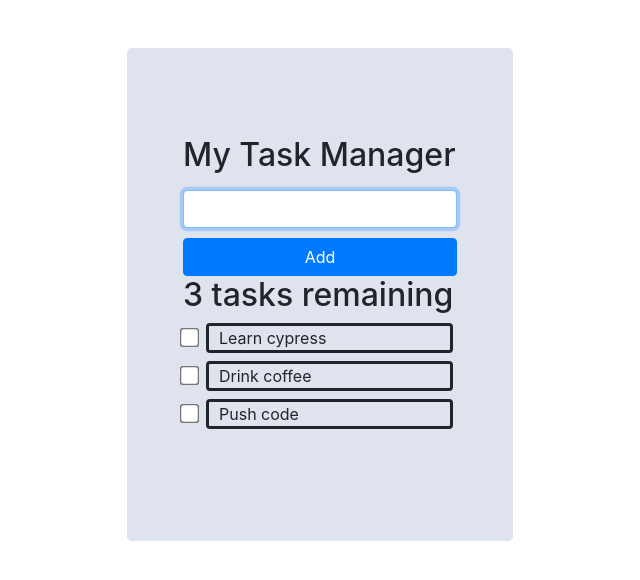
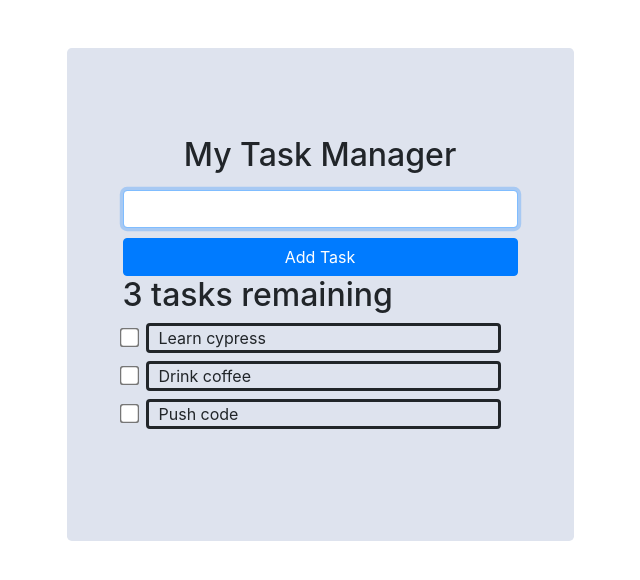
Before and after one commit to ryan-at-cypress/cypress-react-task, a React (Create React App) app: page / in a window 1280 px wide. Shown: the top 580 px of the page, without its empty margins (320-960 px from the left). Built offline with nearby package versions, Linux system fonts and the light colour scheme.

Commit message:
update package

```diff
--- a/src/App.js
+++ b/src/App.js
@@ -7,6 +7,7 @@ import { nanoid } from "nanoid";
 import Jumbotron from 'react-bootstrap/Jumbotron';
 import Container from 'react-bootstrap/Container';
 import Row from 'react-bootstrap/Row';
+import Col from 'react-bootstrap/Col';
 
 function App(props) {
 
@@ -108,6 +109,7 @@ function App(props) {
   return (
     <Container className="p-5">
       <Row className="justify-content-md-center">
+      <Col xs={6}>
           <div className="todoapp stack-large">
             <Jumbotron>
               <Container fluid className="p-4">
@@ -123,6 +125,7 @@ function App(props) {
               </Container>
             </Jumbotron>
           </div>
+        </Col>
       </Row>
     </Container>
   );
--- a/src/components/AddTodo.js
+++ b/src/components/AddTodo.js
@@ -30,11 +30,13 @@ function AddTodo(props) {
 
   return (
     <Form onSubmit={handleSubmit}>
-      <h2 className="label-wrapper">
-        <label htmlFor="new-todo-input" className="label__lg">
-          My Task Manager
-        </label>
-      </h2>
+      <div className="header-text">
+        <h2 className="label-wrapper">
+          <label htmlFor="new-todo-input" className="label__lg">
+            My Task Manager
+          </label>
+        </h2>
+      </div>
       <Form.Control
         type="text"
         id="new-todo-input"
@@ -48,7 +50,7 @@ function AddTodo(props) {
       />
       <div>
       <Button type="submit" className="btn btn__primary btn-block" id="add_task">
-        Add
+        Add Task
       </Button>
       </div>
     </Form>
--- a/src/index.css
+++ b/src/index.css
@@ -19,7 +19,7 @@ white-space: nowrap;
     cursor: pointer;
     border: solid;
     border-radius: 4px;
-    width:90%;
+    width: 90%;
 }
 
 .jumbotron {
@@ -41,3 +41,7 @@ input[type=checkbox] {
 .todo-btn {
     margin: 10px;
 }
+
+.header-text {
+    text-align: center;
+}
```
Lines whose indentation alone changed are shown as unchanged.
